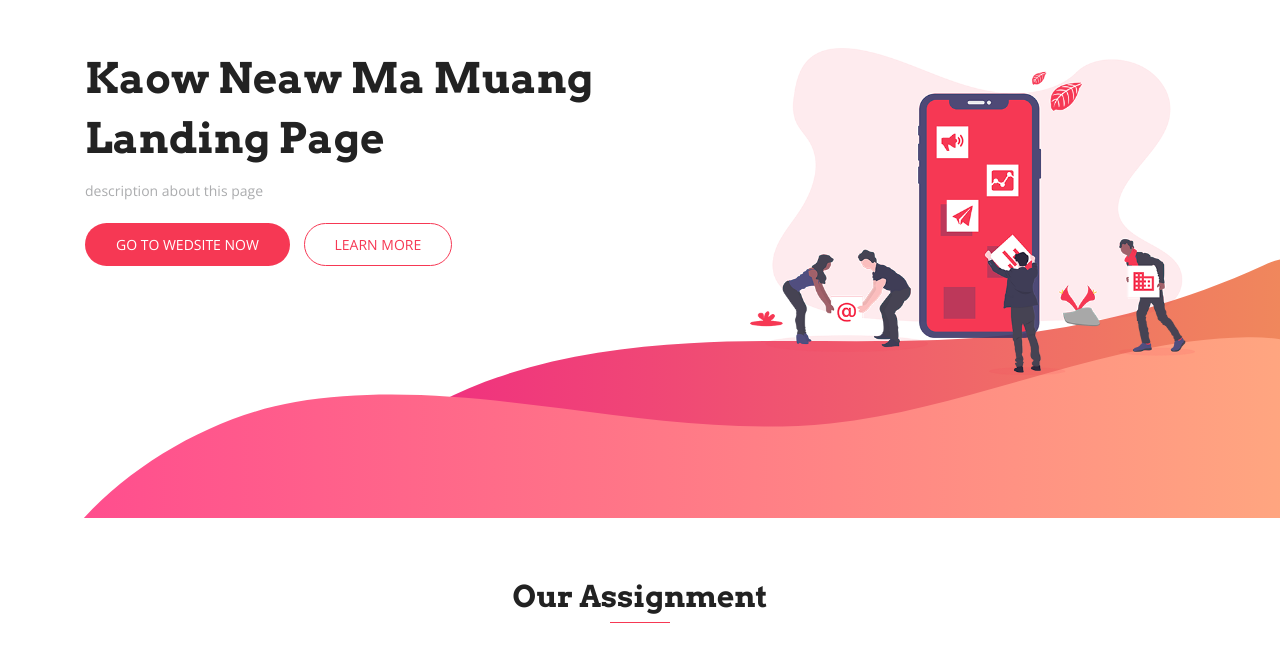
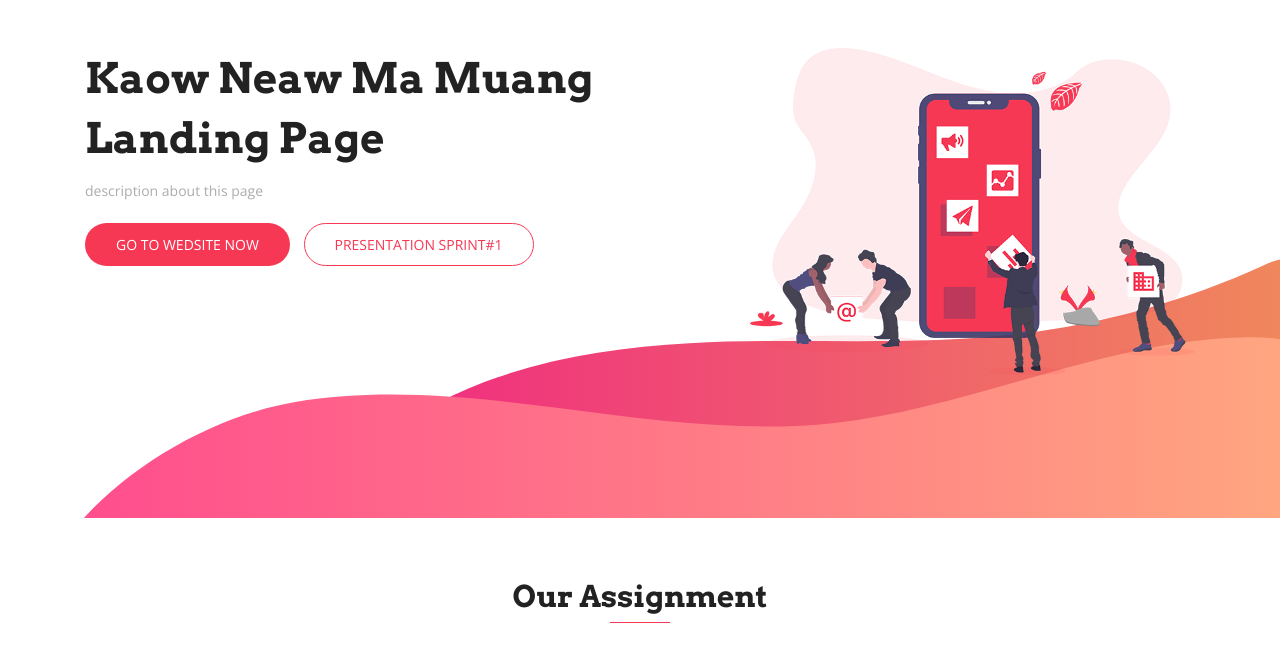
Before and after one commit to liunutt/Kao-neaw-ma-muang, a plain HTML site: page index.html in a window 1280 px wide. Shown: the part 132-782 px from the top of the page. Drawn offline with nearby package versions, Linux system fonts and the light colour scheme; files whose address does not match are found by name.

Commit message:
add presentation sprint1

```diff
--- a/index.html
+++ b/index.html
@@ -83,7 +83,7 @@
                 <p>description about this page</p>
                 <div class="header-button">
                   <a href="https://software-engineer-project.vercel.app/blogs" target="_blank" class="btn btn-common">Go to Wedsite Now</i></a>
-                  <a href="#" class="btn btn-border video-popup">Learn More</i></a>
+                  <a href="https://www.canva.com/design/DAFMNxAPAks/gBusEM26GAOWG-Ilc_FrLA/view?utm_content=DAFMNxAPAks&utm_campaign=designshare&utm_medium=link&utm_source=publishpresent" class="btn btn-border video-popup">Presentation Sprint#1</i></a>
                 </div>
               </div>
             </div>
```
